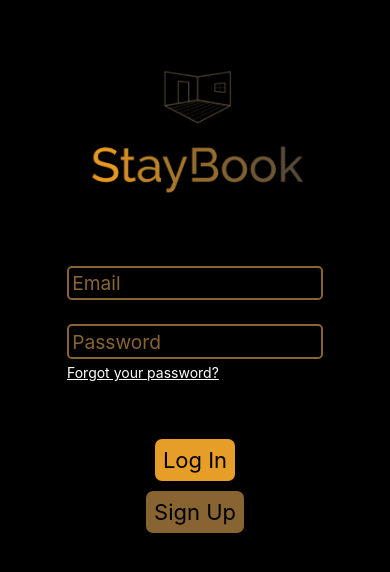
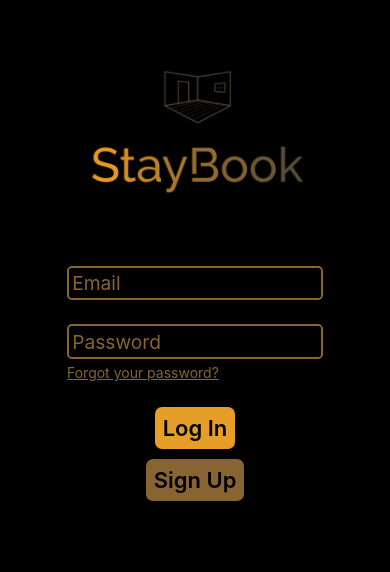
Before and after one commit to emanuelly-b-s/StayBook, a React Native app in the folder frontend/: screen /login in a window 390 px wide. Shown: the top 572 px of the page. Built offline with nearby package versions, Linux system fonts and the light colour scheme.

Commit message:
Update styles

```diff
--- a/frontend/Styles.js
+++ b/frontend/Styles.js
@@ -49,14 +49,28 @@ const styles = StyleSheet.create({
         gap: '.3rem',
     },
     link: {
-        color: "#fff",
+        color: "#876431",
         textDecorationLine: "underline",
         marginTop: "-1.3rem",
-        marginBottom: '3rem',
+        marginBottom: '1rem',
     },
     alignLink: {
         width: "16rem",
         alignItems: "flex-start"
+    },
+    primaryButton: {
+        backgroundColor: "#E79E29",
+        padding: 8,
+        borderRadius: 7
+    },
+    secondaryButton: {
+        backgroundColor: "#876431",
+        padding: 8,
+        borderRadius: 7,
+    },
+    buttonText: {
+        fontSize: 22,
+        fontWeight: "600",
     }
 });
 
--- a/frontend/components/pages/Cadastro.js
+++ b/frontend/components/pages/Cadastro.js
@@ -31,8 +31,8 @@ export default function Cadastro(props) {
                 <StyledInput name={"Password"} value={password} set={setPassword}/>
                 <StyledInput name={"Confirm Password"} value={confirmPassword} set={setConfirmPassword}/>
             </View>
-            <TouchableOpacity style={{ backgroundColor: "#E79E29", padding: 8, borderRadius: 7 }} onPress={() => RegisterUser()}><Text style={{ fontSize: 22 }}>Sign Up</Text></TouchableOpacity>
-            <TouchableOpacity style={{ backgroundColor: "#876431", padding: 8, borderRadius: 7 }} onPress={() => ToLogin()}><Text style={{ fontSize: 22 }}>Log In</Text></TouchableOpacity>
+            <TouchableOpacity style={styles.primaryButton} onPress={() => RegisterUser()}><Text style={styles.buttonText}>Sign Up</Text></TouchableOpacity>
+            <TouchableOpacity style={styles.secondaryButton} onPress={() => ToLogin()}><Text style={styles.buttonText}>Log In</Text></TouchableOpacity>
         </View >
     )
 }
--- a/frontend/components/pages/Login.js
+++ b/frontend/components/pages/Login.js
@@ -23,8 +23,8 @@ export default function Login(props) {
             <View style={styles.alignLink}>
                 <Text style={styles.link}>Forgot your password?</Text>
             </View>
-            <TouchableOpacity style={{ backgroundColor: "#E79E29", padding: 8, borderRadius: 7 }} onPress={() => ToLogin()}><Text style={{ fontSize: 22 }}>Log In</Text></TouchableOpacity>
-            <TouchableOpacity style={{ backgroundColor: "#876431", padding: 8, borderRadius: 7 }} onPress={() => props.navigation.navigate('cadastro')}><Text style={{ fontSize: 22 }}>Sign Up</Text></TouchableOpacity>
+            <TouchableOpacity style={styles.primaryButton} onPress={() => ToLogin()}><Text style={styles.buttonText}>Log In</Text></TouchableOpacity>
+            <TouchableOpacity style={styles.secondaryButton} onPress={() => props.navigation.navigate('cadastro')}><Text style={styles.buttonText}>Sign Up</Text></TouchableOpacity>
         </View >
     )
 }
```
